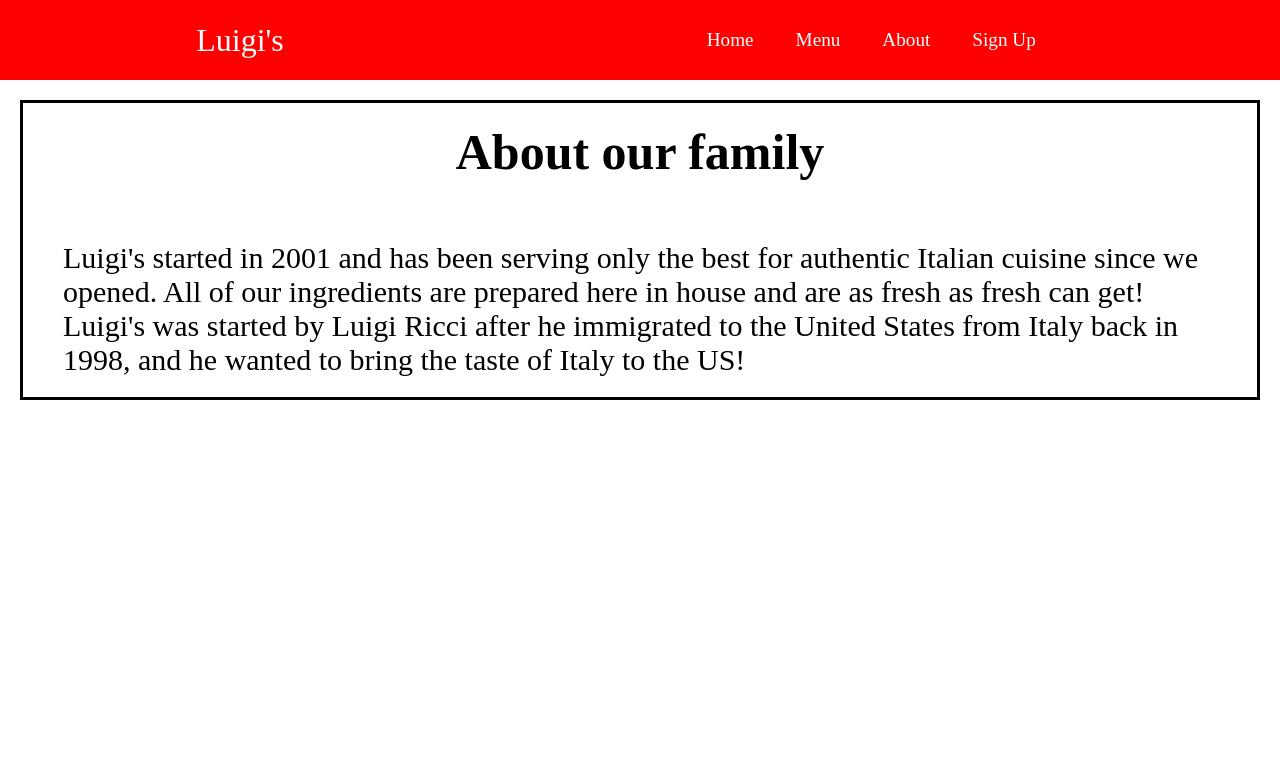
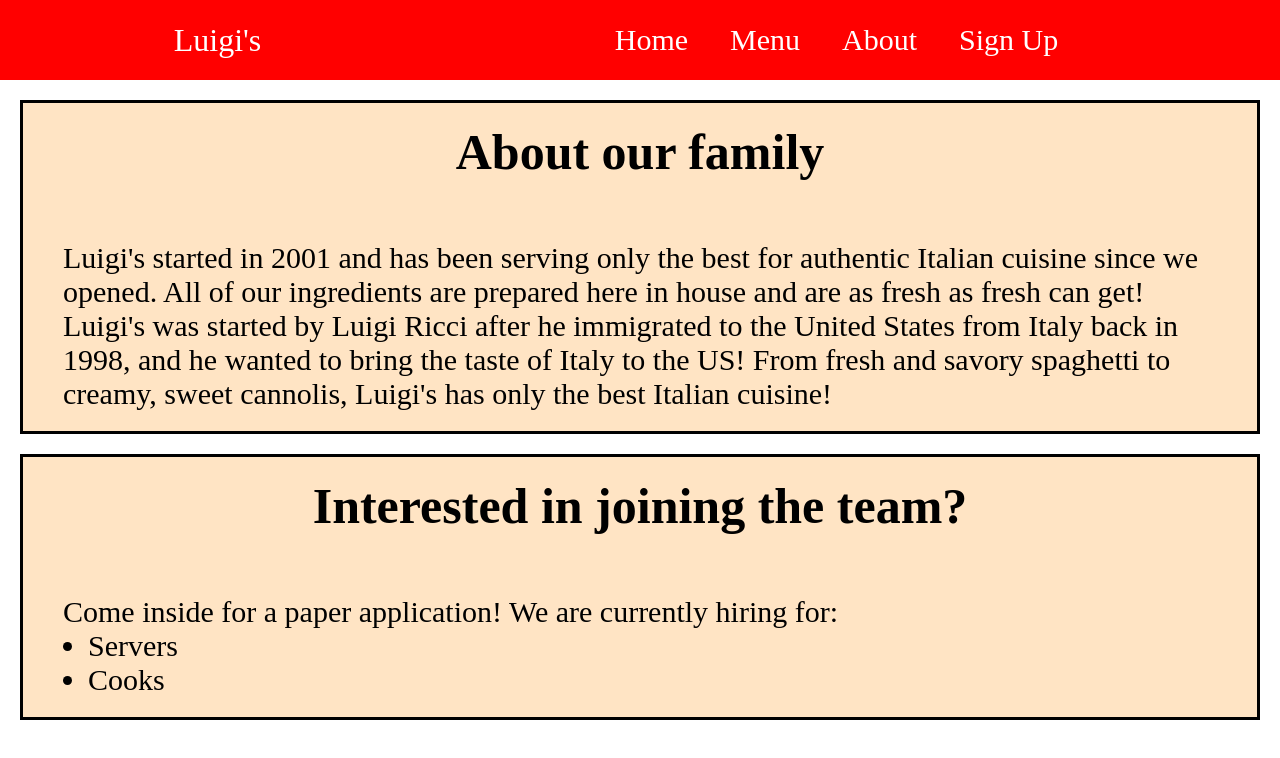
Before and after one commit to KAlexander17/BrochureWebsite, a React (Create React App) app: page /about in a window 1280 px wide. Shown: the top 758 px of the page. Built offline with nearby package versions, Linux system fonts and the light colour scheme.

Commit message:
Footer, about page, and sign in page updated with css

```diff
--- a/src/components/Footer.css
+++ b/src/components/Footer.css
@@ -1,5 +1,5 @@
 .footer-container {
-    background-color: #242424;
+    background-color: green;
     padding: 4rem 0 2rem 0;
     display: flex;
     flex-direction: column;
@@ -17,11 +17,6 @@
     margin-bottom: 24px;
     padding: 24px;
     color: #fff;
-  }
-
-  .footer-subscription > p {
-    font-family: 'Trebuchet MS', 'Lucida Sans Unicode', 'Lucida Grande',
-      'Lucida Sans', Arial, sans-serif;
   }
 
   .footer-subscription-heading {
--- a/src/components/Footer.js
+++ b/src/components/Footer.js
@@ -20,18 +20,6 @@ function Footer() {
                     </form>
                 </div>
             </section>
-            <div className='footer-links'>
-                <div className='footer-link-wrapper'>
-                    <div className='footer-link-items'>
-                        <h2>About Us</h2>
-                        <Link to='/sign-up'>Sign-up</Link>
-                        <h2>About Us</h2>
-                        <Link to='/sign-up'>Sign-up</Link>
-                        <h2>About Us</h2>
-                        <Link to='/sign-up'>Sign-up</Link>
-                    </div>
-                </div>
-            </div>
             <section className='social-media'>
                 <div className='social-media-wrap'>
                     <div className='social-icons'>
--- a/src/components/Login.js
+++ b/src/components/Login.js
@@ -12,6 +12,7 @@ export const Login = () => {
     return (
         <>
             <div className='auth-form-container'>
+            <h1>Sign up and get special discounts and even free desserts with certain purchases!</h1>
             <form onSubmit={handleSubmit}>
                 <label htmlfor='email'>Email</label>
                 <input value={email} type='email' placeholder='Your email' id='email' name='email' />
--- a/src/components/pages/About.css
+++ b/src/components/pages/About.css
@@ -2,8 +2,14 @@
     border: solid;
     margin: 20px;
     padding: 20px;
+    background-color: bisque;
 }
 
 h1 {
     text-align: center;
 }
+
+ul {
+    font-size: 30px;
+    margin-left: 45px;
+}
--- a/src/components/pages/About.js
+++ b/src/components/pages/About.js
@@ -5,7 +5,7 @@ import './About.css';
 function About() {
     return (
         <>
-            <div class='container'>
+            <div className='container'>
                 <h1>About our family</h1>
                 <p>
                     Luigi's started in 2001 and has been serving only the best for authentic Italian cuisine
@@ -14,8 +14,19 @@ function About() {
                 </p>
                 <p>
                     Luigi's was started by Luigi Ricci after he immigrated to the United States from Italy back
-                    in 1998, and he wanted to bring the taste of Italy to the US!
+                    in 1998, and he wanted to bring the taste of Italy to the US! From fresh and savory spaghetti
+                    to creamy, sweet cannolis, Luigi's has only the best Italian cuisine!
                 </p>
+            </div>
+            <div className='container'>
+                <h1>Interested in joining the team?</h1>
+                <p>
+                    Come inside for a paper application! We are currently hiring for:
+                </p>
+                <ul>
+                    <li>Servers</li>
+                    <li>Cooks</li>
+                </ul>
             </div>
         </>
     )
--- a/src/components/pages/Menu.css
+++ b/src/components/pages/Menu.css
@@ -29,8 +29,14 @@ p {
 
 .row {
     display: flex;
+    background-color: bisque;
 }
 
 .column {
     flex: 50%;
+    background-color: bisque;
 }
+
+.bisque {
+    background-color: bisque;
+}
--- a/src/components/pages/Menu.js
+++ b/src/components/pages/Menu.js
@@ -1,5 +1,4 @@
 import React from "react";
-import '../../App.css';
 import './Menu.css';
 import Spaghetti, { Alfredo, Cannoli, Scampi, Tiramisu, Tortellini } from "../MenuItems";
 import { Ravioli, Lasagna } from "../MenuItems";
@@ -7,7 +6,7 @@ import { Ravioli, Lasagna } from "../MenuItems";
 function Menu () {
     return (
         <>
-            <h1>Our Menu</h1>
+            <h1 className='bisque'>Our Menu</h1>
             <div class='row'>
                 <div class='column'>
                     <Spaghetti />
@@ -40,9 +39,11 @@ function Menu () {
                     <Tiramisu />
                 </div>
             </div>
-            <h1>More menu items coming soon!</h1>
+            <h1 className='bisque'>More menu items coming soon!</h1>
         </>
     )
 };
 
+
+
 export default Menu;
--- a/src/components/pages/SignIn.css
+++ b/src/components/pages/SignIn.css
@@ -5,7 +5,7 @@
     align-items: center;
     justify-content: center;
     flex-direction: column;
-    background-image: linear-gradient(FireBrick 10%, LightYellow 90%);
+    background-color: bisque;
     font-size: 30px;
 }
 
```
